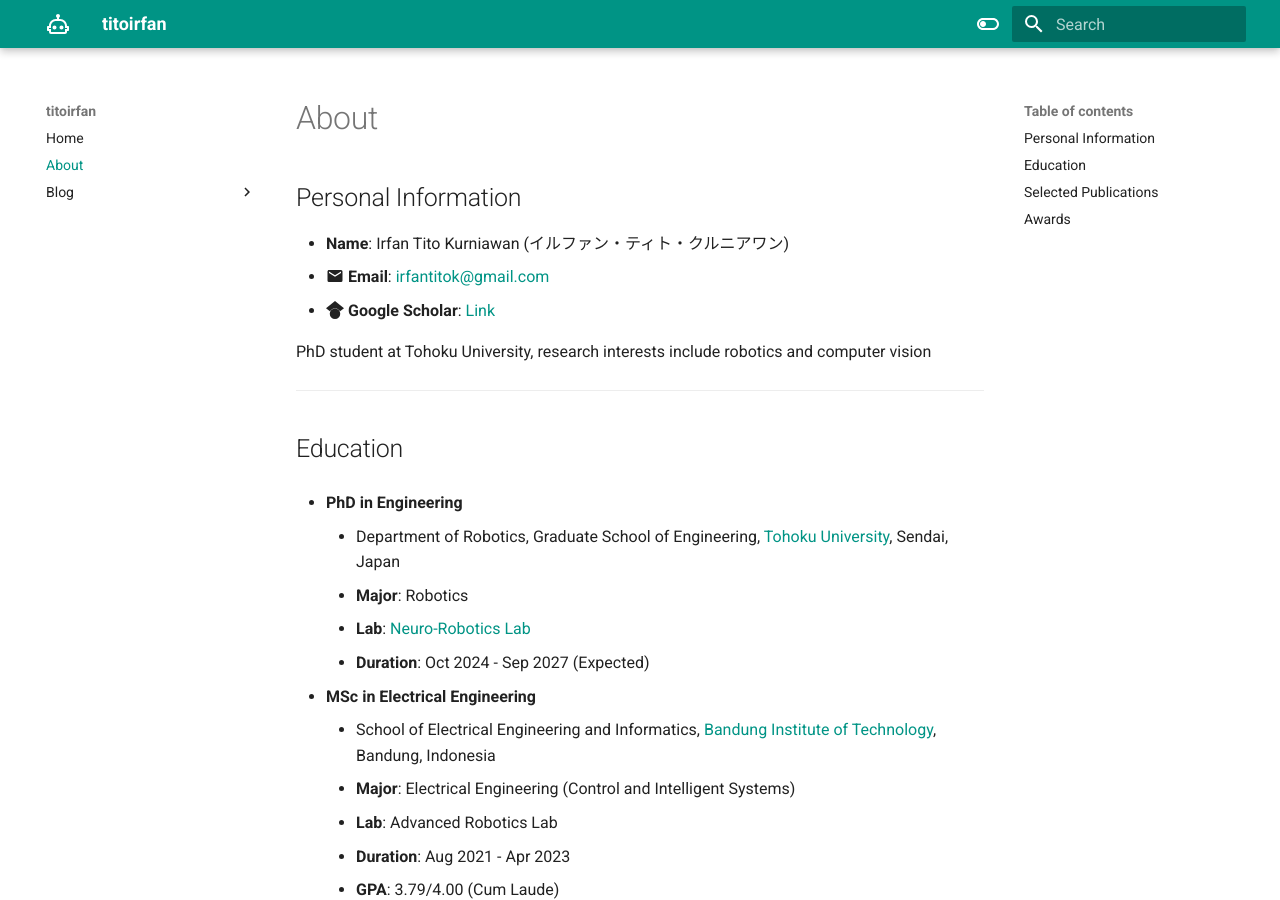
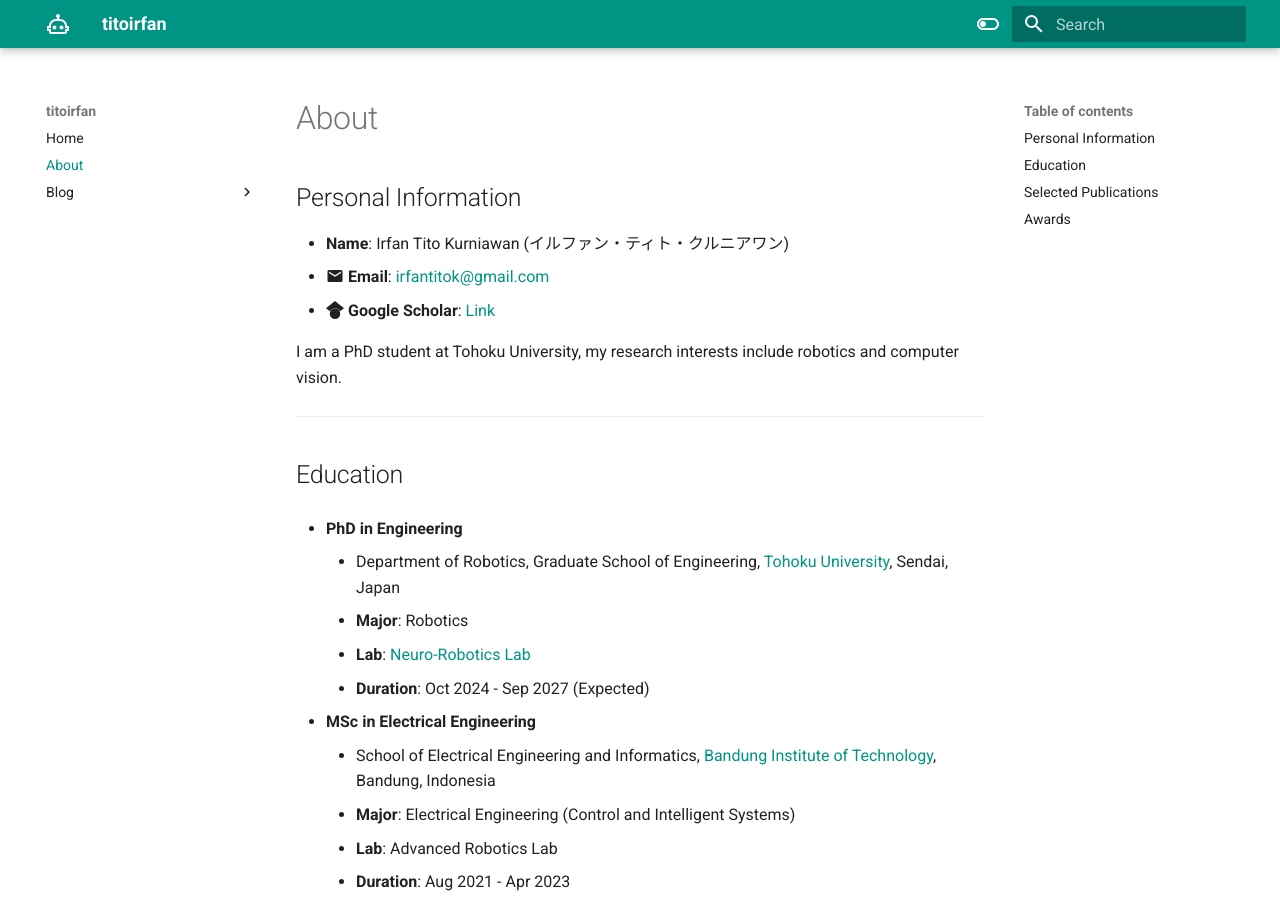
Before and after one commit to titoirfan/titoirfan.github.io, an MkDocs documentation site: the page built from docs/about.md, in a window 1280 px wide and 900 px high. Built offline with MkDocs 1.6.1 and Material for MkDocs 9.7.7, drawn with Linux system fonts in a browser that asks for light colours.

```diff
--- a/docs/about.md
+++ b/docs/about.md
@@ -12,7 +12,7 @@ hide:
 - :material-email: **Email**: [irfantitok@gmail.com](mailto:irfantitok@gmail.com)
 - :simple-googlescholar: **Google Scholar**: [Link](https://scholar.google.com/citations?user=t06n5FYAAAAJ)
 
-PhD student at Tohoku University, research interests include robotics and computer vision
+I am a PhD student at Tohoku University, my research interests include robotics and computer vision.
 
 ---
 
```
Also changed, not shown: docs/index.md (+1 -1 lines).
